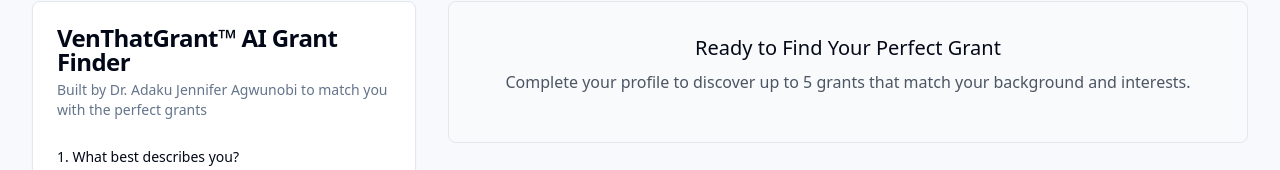
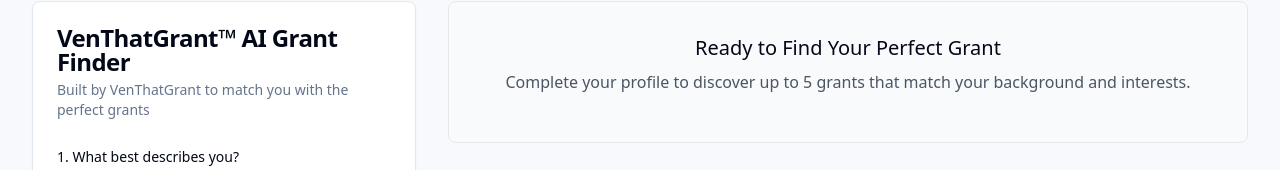
Before and after one commit to dradaku/ven-that-grant, a React (Vite) app: page /explore in a window 1280 px wide. Shown: the part 224-394 px from the top of the page. Built offline with nearby package versions, Linux system fonts and the light colour scheme.

Commit message:
Fix: Resolve no changes error
The AI reported no changes were made to the codebase. This commit addresses the issue.

```diff
--- a/src/components/GrantFinderForm.tsx
+++ b/src/components/GrantFinderForm.tsx
@@ -1,3 +1,4 @@
+
 import React, { useState } from 'react';
 import { useForm } from 'react-hook-form';
 import { Button } from '@/components/ui/button';
@@ -139,7 +140,7 @@ const GrantFinderForm: React.FC<GrantFinderFormProps> = ({ onSearch, onSearchSta
       <CardHeader>
         <CardTitle>VenThatGrant™ AI Grant Finder</CardTitle>
         <CardDescription>
-          Built by Dr. Adaku Jennifer Agwunobi to match you with the perfect grants
+          Built by VenThatGrant to match you with the perfect grants
         </CardDescription>
       </CardHeader>
       <CardContent>
```
